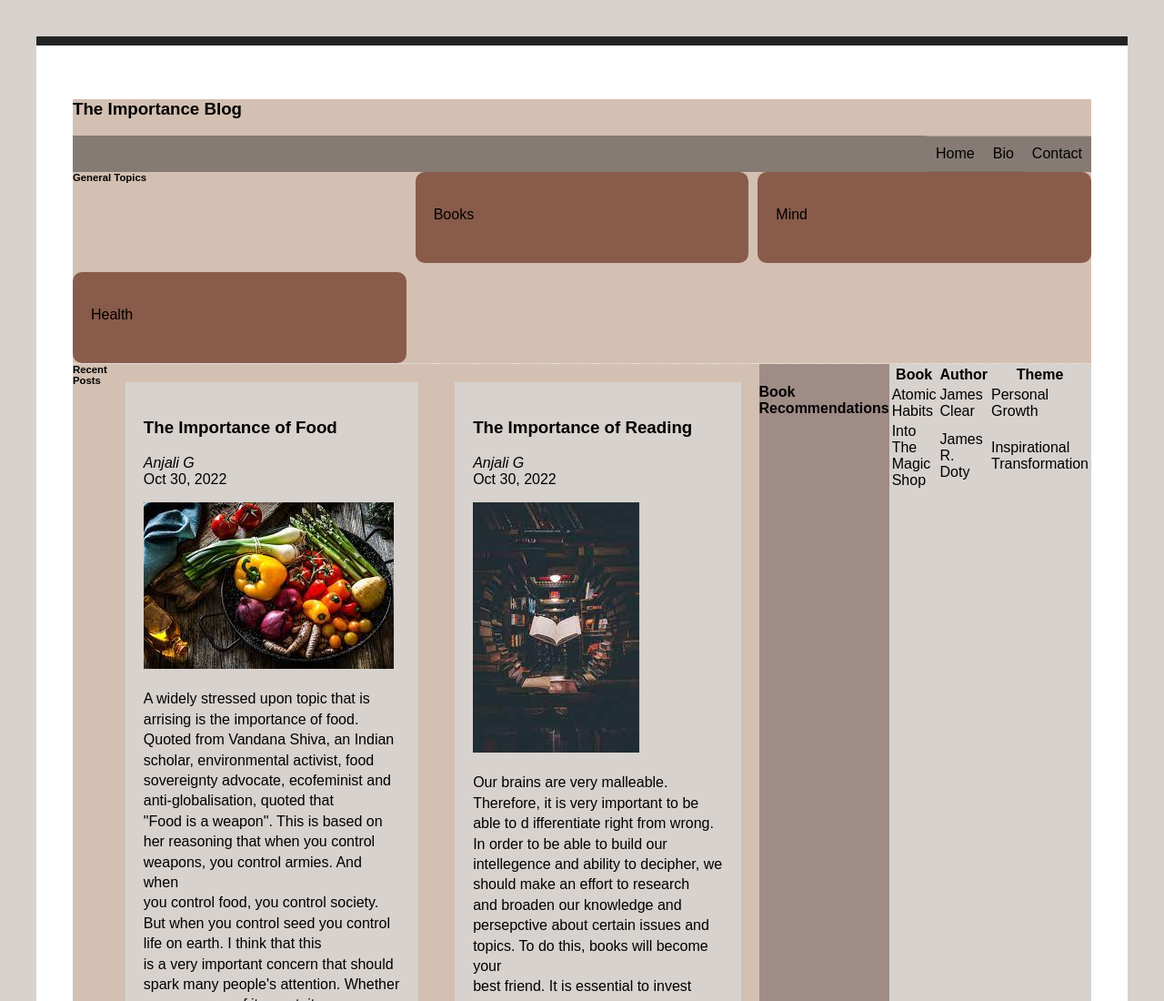
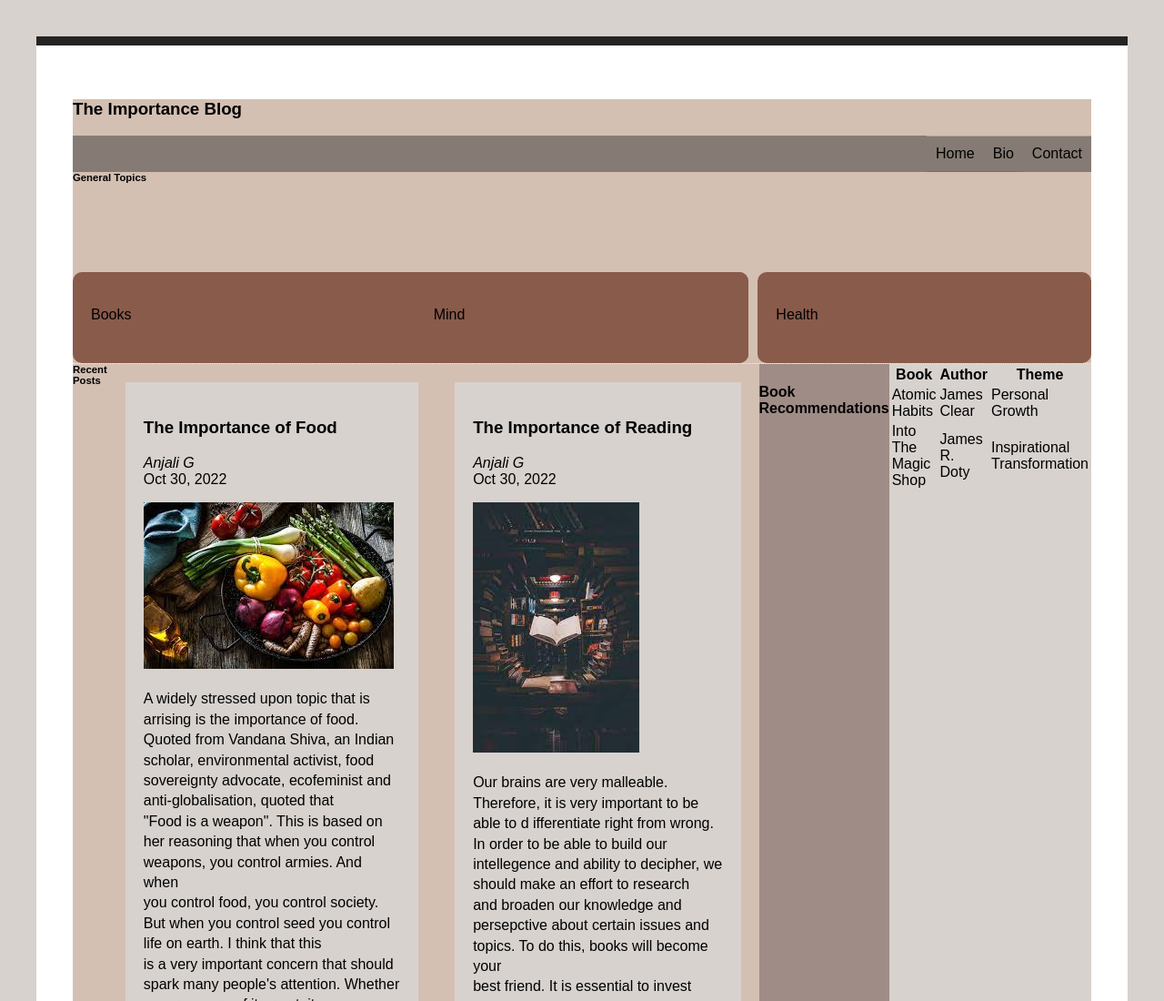
Before and after one commit to anjalig14/mi349_blog, a plain HTML site: page index.html in a window 1280 px wide. Shown: the top 1100 px of the page at 91% size. Drawn offline with Linux system fonts and the light colour scheme.

Commit message:
"Changes"

```diff
--- a/style.css
+++ b/style.css
@@ -146,3 +146,18 @@ article:nth-of-type(3) {}
     grid-template-rows: 100px 100px;
     grid-gap: 10px;
 }
+
+#c1 {
+    grid-column: 1/3;
+    grid-row: 2;
+}
+
+#c2 {
+    grid-column: 2/3;
+    grid-row: 2;
+}
+
+#c3 {
+    grid-column: 3;
+    grid-row: 2;
+}
```
